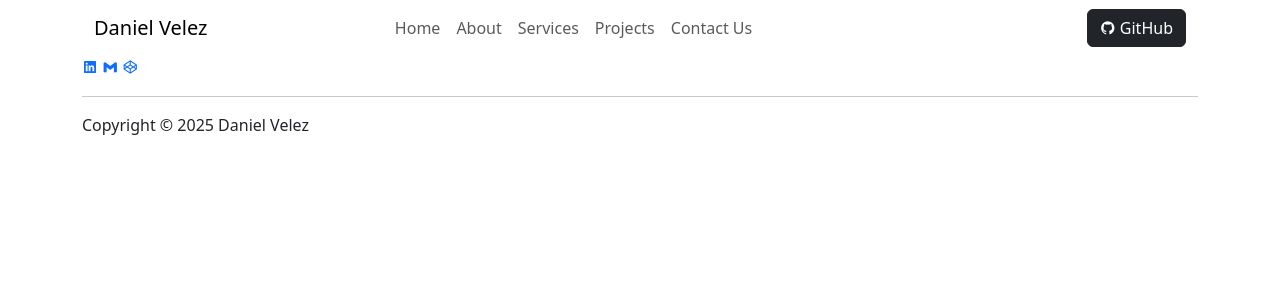
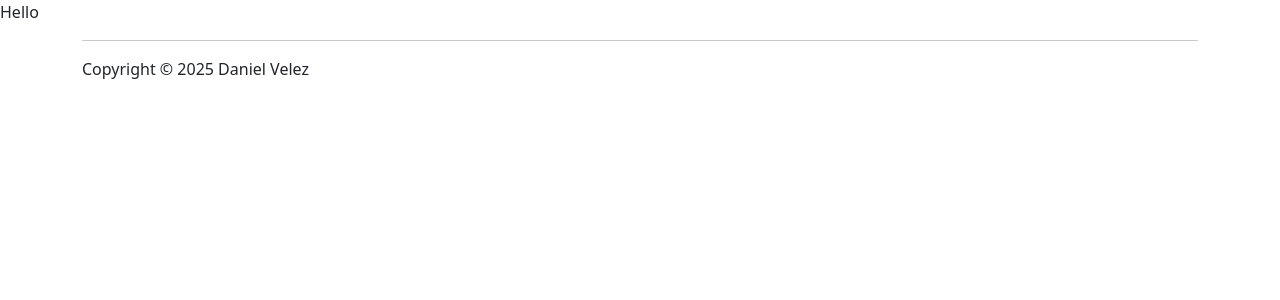
Before and after one commit to Daniel1000c/creatorRepo, a PHP site: page / in a window 1280 px wide. Shown: the top 300 px of the page. Run offline with PHP 8.4, Linux system fonts and the light colour scheme.

Commit message:
remove previous navigation bar and create navbar template

```diff
--- a/includes/header.php
+++ b/includes/header.php
@@ -3,53 +3,13 @@
     <head>
         <meta charset="UTF-8">
         <meta name="viewport" content="width=device-width, initial-scale=1.0">
-    <title>My Web Portfolio</title>
-    <link rel="icon" type="image/x-icon" href="favicon/favicon.ico">
-    <link href="https://cdn.jsdelivr.net/npm/bootstrap@5.3.3/dist/css/bootstrap.min.css" rel="stylesheet" crossorigin="anonymous"><!-- Bootstrap CSS -->
-    <link rel="stylesheet" href="css/style.css">
-    <script src="https://cdn.jsdelivr.net/npm/bootstrap@5.3.3/dist/js/bootstrap.bundle.min.js" crossorigin="anonymous"></script><!-- Bootstrap JS -->
-    <link href="https://unpkg.com/boxicons@2.1.4/css/boxicons.min.css" rel="stylesheet"><!-- Boxicons CSS -->
+        <title>Document</title>
+        <link rel="apple-touch-icon" sizes="180x180" href="./apple-touch-icon.png">
+        <link rel="icon" type="image/png" sizes="32x32" href="./favicon-32x32.png">
+        <link rel="icon" type="image/png" sizes="16x16" href="./favicon-16x16.png">
+        <link rel="manifest" href="./site.webmanifest">
+        <link href="https://cdn.jsdelivr.net/npm/bootstrap@5.3.7/dist/css/bootstrap.min.css" rel="stylesheet" integrity="sha384-LN+7fdVzj6u52u30Kp6M/trliBMCMKTyK833zpbD+pXdCLuTusPj697FH4R/5mcr" crossorigin="anonymous">
     </head>
     <body>
-    <header>
-        <div class="container">
-            <nav class="navbar navbar-expand-lg">
-                <div class="container-fluid">
-                    <a class="navbar-brand" href="index.php"><span>Daniel</span> Velez</a>
-                    <button class="navbar-toggler" type="button" data-bs-toggle="collapse" data-bs-target="#navbarSupportedContent" aria-controls="navbarSupportedContent" aria-expanded="false" aria-label="Toggle navigation">
-                    <span class="navbar-toggler-icon"></span>
-                    </button>
-                    <div class="collapse navbar-collapse" id="navbarSupportedContent">
-                    <ul class="navbar-nav mx-auto mb-2 mb-lg-0">
-                        <li class="nav-item">
-                            <a class="nav-link" aria-current="page" href="index.php#home">Home</a>
-                        </li>
-                        <li class="nav-item">
-                            <a class="nav-link" href="index.php#about">About</a>
-                        </li>
-                        <li class="nav-item">
-                            <a class="nav-link" href="index.php#services">Services</a>
-                        </li>
-                        <li class="nav-item">
-                            <a class="nav-link" href="index.php#projects">Projects</a>
-                        </li>
-                        <li class="nav-item">
-                            <a class="nav-link" href="index.php#contact">Contact Us</a>
-                        </li>
-                    </ul>
-
-                    <!--Creator Git Hub Link-->
-                    <ul class="navbar-nav ms-lg-auto mb-2 mb-lg-0 iconContainer">
-                        <li class="nav-item">
-                            <a href="https://github.com/Daniel1000c" target="_blank" class="btn btn-dark d-inline-flex align-items-center w-auto">
-                                <i class='bx bxl-github me-1'></i> GitHub
-                            </a>
-                        </li>
-                    </ul>
-
-                    </div>
-                </div>
-            </nav>
-        </div>
-    </header>
         <main>
+            <p>Hello</p>
```
Lines whose indentation alone changed are shown as unchanged.
